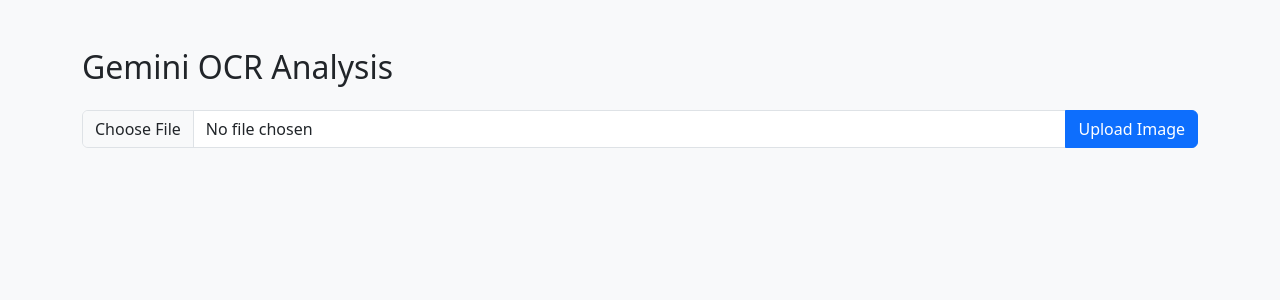
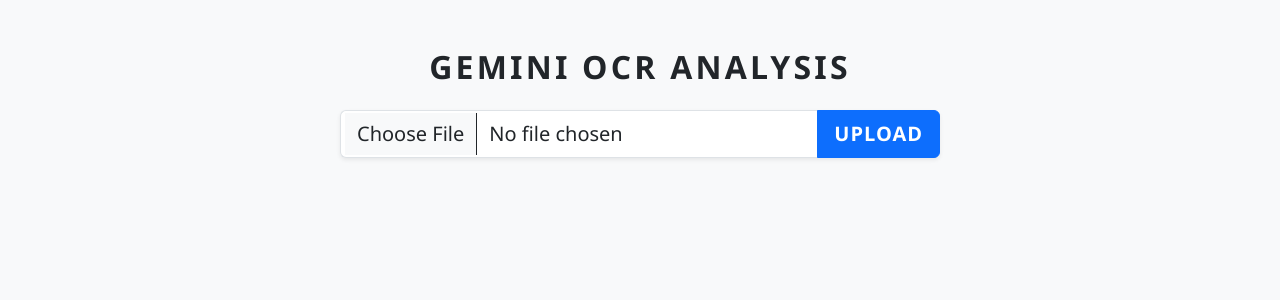
Before and after one commit to asravankumar/ERAV4_ASSIGNMENT3, a Flask app: page / in a window 1280 px wide. Shown: the top 300 px of the page. Run offline with Flask 3, Linux system fonts and the light colour scheme; some libraries are stand-ins or nearby versions.

Commit message:
updated the css styling

```diff
--- a/templates/index.html
+++ b/templates/index.html
@@ -5,9 +5,18 @@
     <link rel="stylesheet"
           href="https://cdn.jsdelivr.net/npm/bootstrap@5.3.2/dist/css/bootstrap.min.css">
     <style>
+        body {
+            background: #f8f9fa;
+            font-family: 'Segoe UI', Tahoma, Geneva, Verdana, sans-serif;
+        }
         #img-area {
             position: relative;
             min-height: 400px;
+            border: 2px solid #dee2e6;
+            border-radius: 8px;
+            background: white;
+            box-shadow: 0 0 15px rgba(0,0,0,0.05);
+            overflow: hidden;
         }
         .bbox {
             position: absolute;
@@ -16,39 +25,75 @@
             pointer-events: auto;
             transition: border 0.2s, background 0.2s;
             cursor: pointer;
+            border-radius: 4px;
         }
         .bbox.active, .bbox:hover {
             border: 3px solid #dc3545;
-            background-color: rgba(220, 53, 69, 0.15);
+            background-color: rgba(220, 53, 69, 0.25);
             z-index: 99;
         }
+        .list-group-item {
+            font-size: 1rem;
+            letter-spacing: 0.02em;
+            border-radius: 4px;
+            transition: background-color 0.2s, color 0.2s;
+        }
         .list-group-item.active, .list-group-item:hover {
-            background-color: #dc3545;
-            color: white;
+            background-color: #dc3545 !important;
+            color: white !important;
             cursor: pointer;
+            box-shadow: 0 0 8px rgba(220, 53, 69, 0.4);
         }
         .copy-btn {
             float: right;
-            font-size: 0.9em;
+            font-size: 0.85em;
             margin-left: 10px;
+            padding: 3px 7px;
+            border-radius: 4px;
+            transition: background-color 0.3s;
+        }
+        .copy-btn:hover {
+            background-color: #dc3545;
+            color: white;
+        }
+        h2 {
+            font-weight: 700;
+            color: #212529;
+            margin-bottom: 1rem;
+            letter-spacing: 0.1em;
+            text-transform: uppercase;
+        }
+        form {
+            margin-bottom: 2rem;
+        }
+        .input-group .btn-primary {
+            border-top-left-radius: 0;
+            border-bottom-left-radius: 0;
+            font-weight: 600;
+            letter-spacing: 0.05em;
+            text-transform: uppercase;
         }
     </style>
 </head>
-<body class="bg-light">
+<body>
 <div class="container py-5">
-    <h2 class="mb-4">Gemini OCR Analysis</h2>
-    <form method="POST" enctype="multipart/form-data" class="mb-4">
-        <div class="input-group mb-3">
-            <input class="form-control" type="file" name="image" required>
-            <button class="btn btn-primary" type="submit">Upload Image</button>
+    <h2 class="text-center mb-4">Gemini OCR Analysis</h2>
+    <form method="POST" enctype="multipart/form-data" class="mx-auto" style="max-width:600px;">
+        <div class="input-group input-group-lg shadow-sm rounded">
+            <input class="form-control border-end-0 rounded-start" type="file" name="image" required
+                   aria-label="Upload image for OCR">
+            <button class="btn btn-primary rounded-end" type="submit" aria-label="Submit image">
+                <i class="bi bi-upload"></i> Upload
+            </button>
         </div>
     </form>
     {% if image_file %}
-    <div class="row">
+    <div class="row gy-4">
         <div class="col-md-7">
+            <h5 class="mb-3">Image with Bounding Boxes</h5>
             <div id="img-area" style="width:{{ image_width }}px;height:{{ image_height }}px;">
                 <img id="ocr-img" src="{{ url_for('uploaded_file', filename=image_file) }}"
-                     alt="OCR Image">
+                     class="img-fluid rounded" alt="OCR Image" loading="lazy">
                 {% for seg in results %}
                     <div class="bbox"
                          id="bbox-{{ loop.index0 }}"
@@ -57,22 +102,31 @@
                          onmouseenter="highlightText({{ loop.index0 }})"
                          onmouseleave="clearHighlight()"
                          onclick="highlightBox({{ loop.index0 }})"
+                         tabindex="0"
+                         role="button"
+                         aria-label="Bounding box for text: {{ seg.text|e }}"
                     ></div>
                 {% endfor %}
             </div>
         </div>
         <div class="col-md-5">
-            <ul class="list-group">
+            <h5 class="mb-3">Detected Text Segments</h5>
+            <ul class="list-group shadow-sm rounded overflow-auto" style="max-height: {{ image_height }}px;">
                 {% for seg in results %}
-                <li class="list-group-item list-group-item-action"
+                <li class="list-group-item list-group-item-action d-flex align-items-center"
                     id="seg-item-{{ loop.index0 }}"
                     onmouseenter="highlightBox({{ loop.index0 }})"
                     onmouseleave="clearHighlight()"
                     onclick="highlightBox({{ loop.index0 }})"
+                    role="button"
+                    tabindex="0"
+                    aria-label="Text segment: {{ seg.text|e }}"
                 >
-                    {{ seg.text }}
-                    <button class="btn btn-sm btn-outline-light copy-btn" title="Copy Text"
-                            onclick="copyText(event, '{{ seg.text|e }}')">📋</button>
+                    <span class="text-truncate flex-grow-1" style="max-width: 85%;">{{ seg.text }}</span>
+                    <button class="btn btn-sm btn-outline-secondary copy-btn" title="Copy Text"
+                            onclick="copyText(event, '{{ seg.text|e }}')" aria-label="Copy text '{{ seg.text|e }}'">
+                        📋
+                    </button>
                 </li>
                 {% endfor %}
             </ul>
@@ -109,5 +163,7 @@
         });
     }
 </script>
+<!-- Optional: ICON for upload button -->
+<script src="https://cdn.jsdelivr.net/npm/bootstrap-icons@1.10.3/font/bootstrap-icons.js"></script>
 </body>
 </html>
```
Also changed, not shown: 1 other file.
